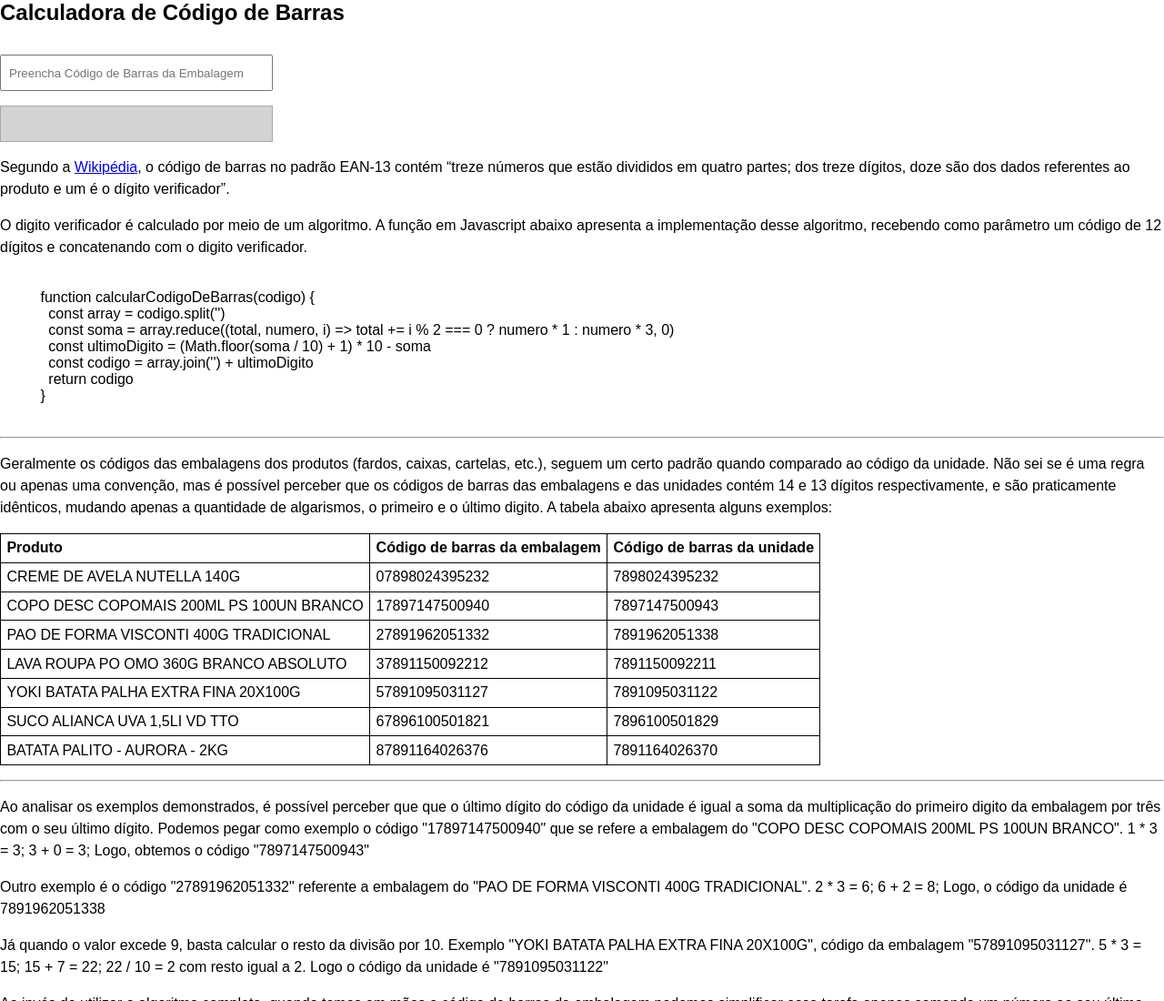
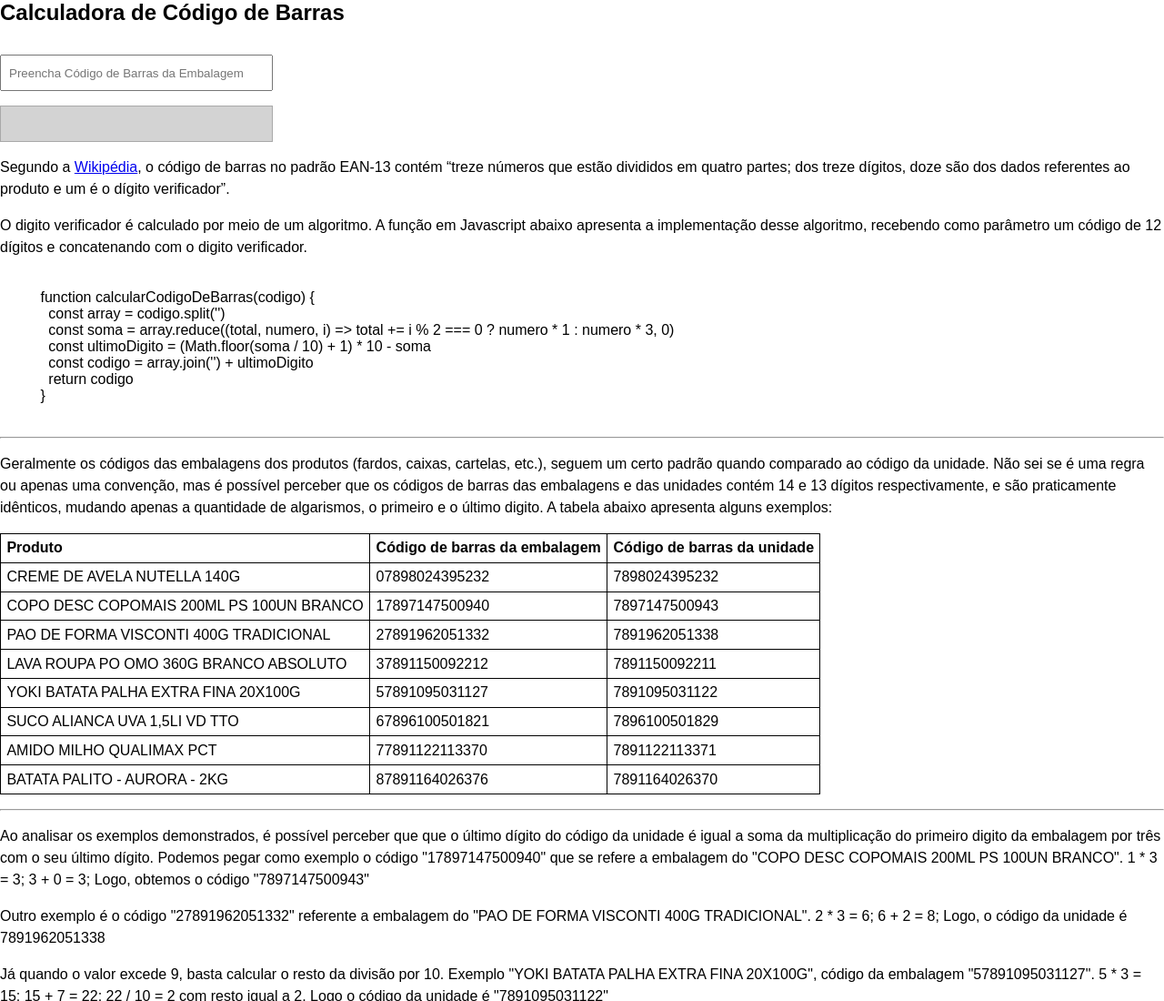
Before and after one commit to diasjoaovitor/utils, a plain HTML site: page src/pages/cod-barras/index.html in a window 1280 px wide. Shown: the top 1100 px of the page at 91% size. Drawn offline with Linux system fonts and the light colour scheme.

Commit message:
add example of the first digit equal to 7

```diff
--- a/src/pages/cod-barras/index.html
+++ b/src/pages/cod-barras/index.html
@@ -69,6 +69,11 @@
           <td>7896100501829</td>
         </tr>
         <tr>
+          <td>AMIDO MILHO QUALIMAX PCT</td>
+          <td>77891122113370</td>
+          <td>7891122113371</td>
+        </tr>
+        <tr>
           <td>BATATA PALITO - AURORA - 2KG</td>
           <td>87891164026376</td>
           <td>7891164026370</td>
```
